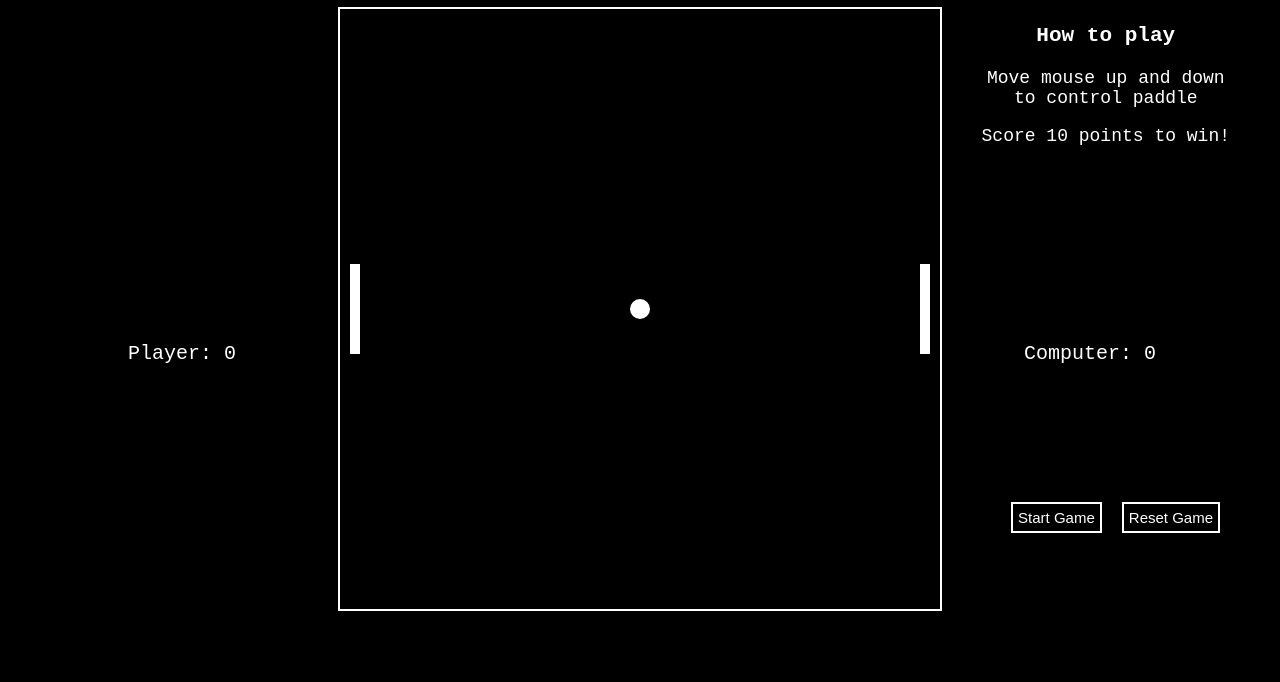
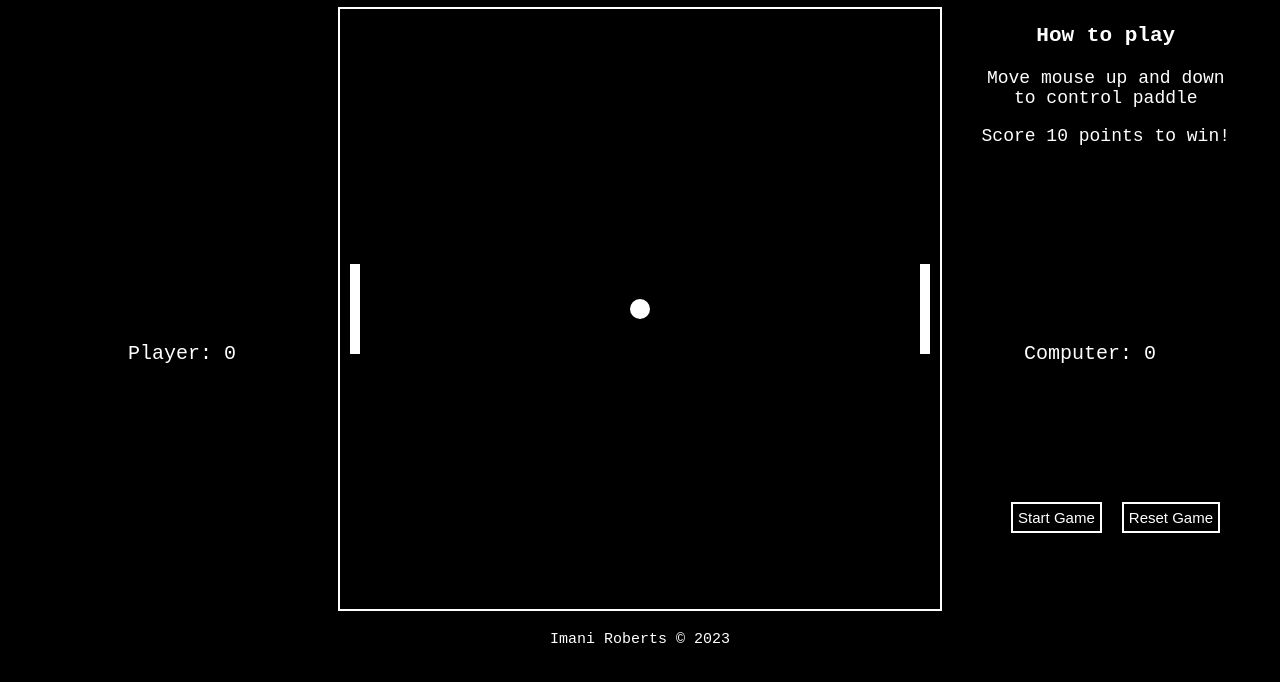
Before and after one commit to imanidev/pong_game, a plain HTML site: page index.html in a window 1280 px wide. Shown: the part 58-740 px from the top of the page. Drawn offline with Linux system fonts and the light colour scheme.

Commit message:
added footer

```diff
--- a/index.html
+++ b/index.html
@@ -7,6 +7,7 @@
         <meta name="viewport" content="width=device-width, initial-scale=1.0">
         <title>Pong</title>
         <link rel="stylesheet" href="style.css">
+
     </head>
 
     <body>
@@ -25,12 +26,13 @@
 
         <div class='winner-loser-display'></div>
 
-    <div class='instructions'>
+        <div class='instructions'>
             <h3>How to play</h3>
             <p>Move mouse up and down<br>to control paddle</p>
             <p>Score 10 points to win!</p>
         </div>
+<footer>Imani Roberts &copy; 2023</footer>
+        <script src="script.js"></script>
+    </body>
 
-  <script src="script.js"></script>
-    </body>
 </html>
```
